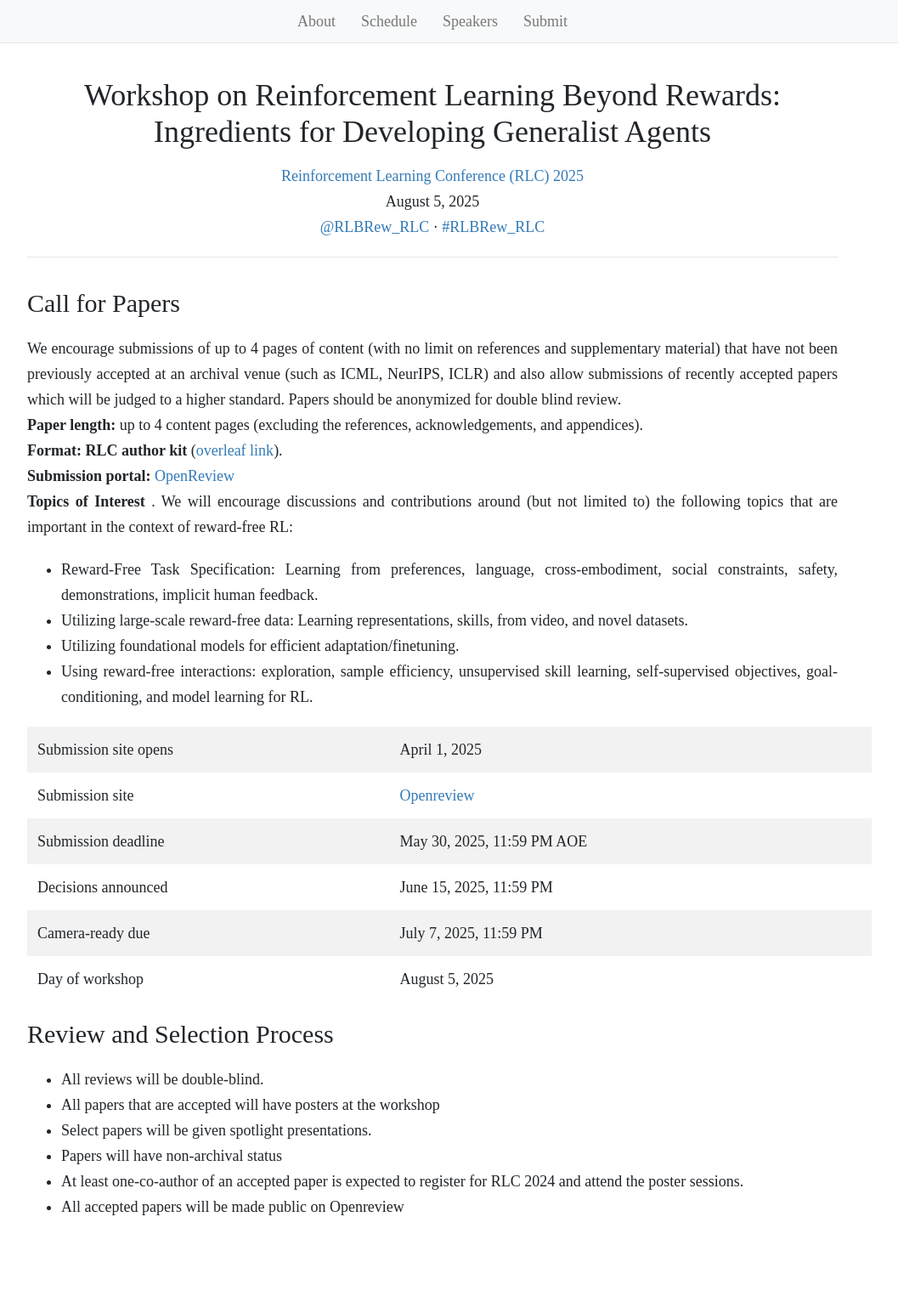
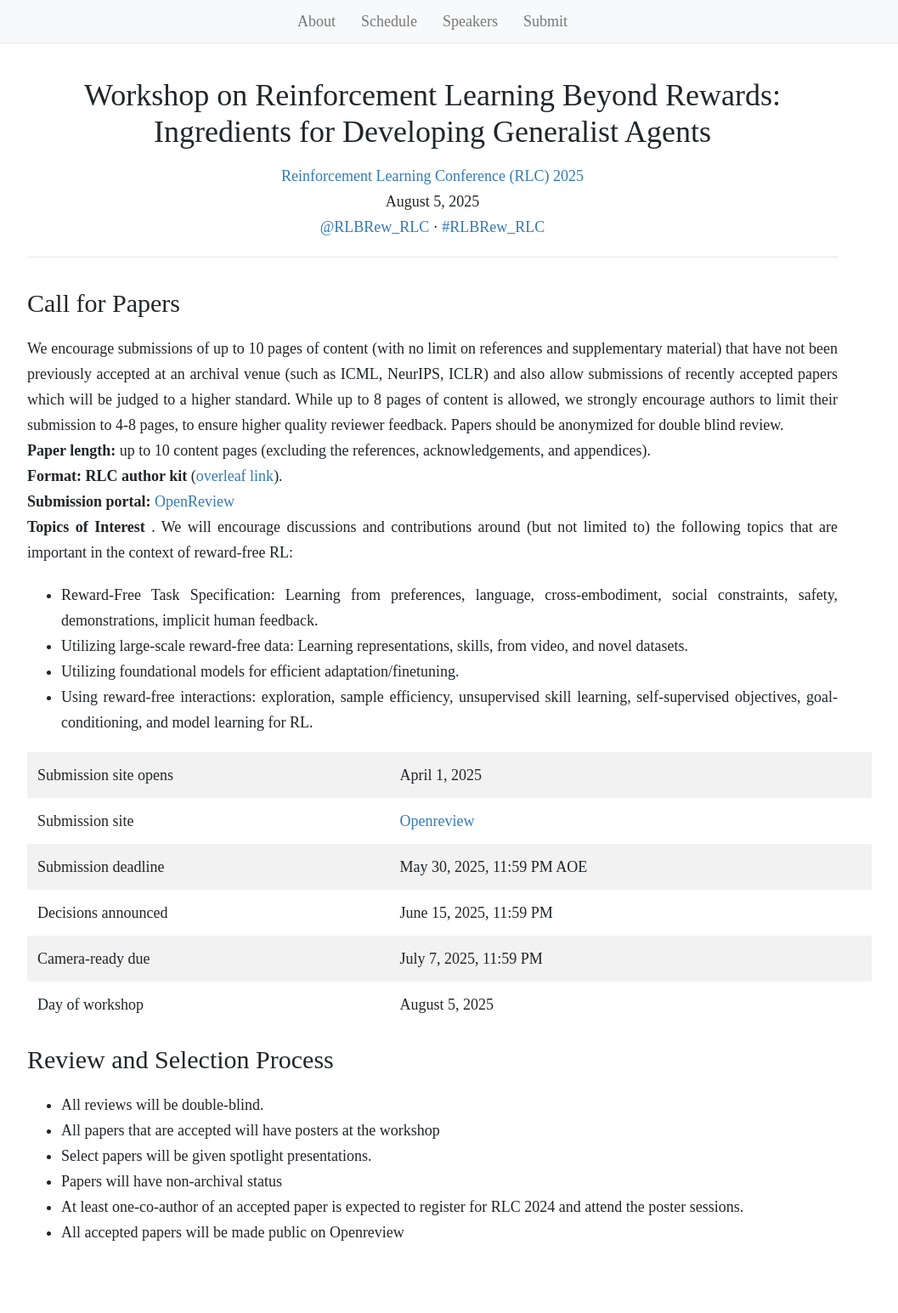
Before and after one commit to rlbrew2-workshop/rlbrew2-workshop.github.io, a Jekyll site: the page built from submit.html, in a window 1280 px wide. Shown: the whole page at 85% size, without its empty margins (131-1188 px from the left). Built offline with Jekyll 4.4.1, drawn with Linux system fonts in a browser that asks for light colours; nearby versions of some CDN libraries; before the commit the page ends 1515 px from its top, so only the background shows below that.

Commit message:
change submit instructions

```diff
--- a/submit.html
+++ b/submit.html
@@ -9,9 +9,9 @@ layout: default
 <p>
 
 
-    We encourage submissions of up to 4 pages of content (with no limit on references and supplementary material) that have not been previously accepted at an archival venue (such as ICML, NeurIPS, ICLR) and also allow submissions of recently accepted papers which will be judged to a higher standard. Papers should be anonymized for double blind review. <br>
+  We encourage submissions of up to 10 pages of content (with no limit on references and supplementary material) that have not been previously accepted at an archival venue (such as ICML, NeurIPS, ICLR) and also allow submissions of recently accepted papers which will be judged to a higher standard. While up to 8 pages of content is allowed, we strongly encourage authors to limit their submission to 4-8 pages, to ensure higher quality reviewer feedback. Papers should be anonymized for double blind review. <br>
 
-    <b> Paper length: </b> up to 4 content pages (excluding the references, acknowledgements, and appendices). <br>
+    <b> Paper length: </b> up to 10 content pages (excluding the references, acknowledgements, and appendices). <br>
 
     <b> Format: RLC author kit </b> (<a href="https://www.overleaf.com/read/bycjnrddrxhq#f02c55">overleaf link</a>). <br>
 
```
